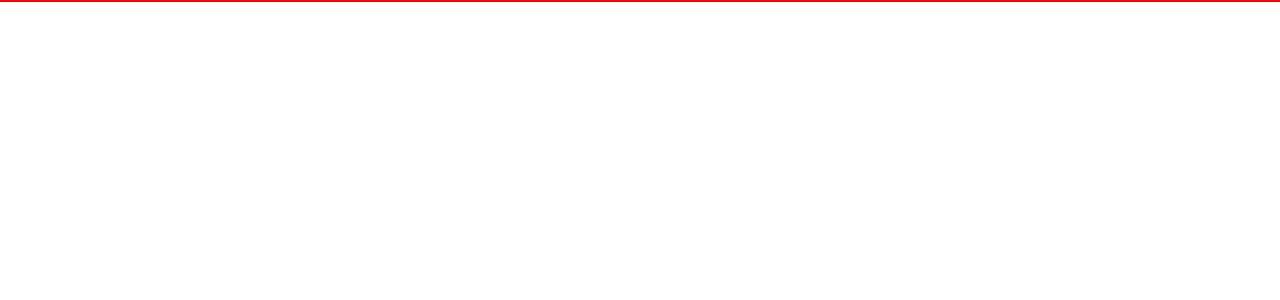
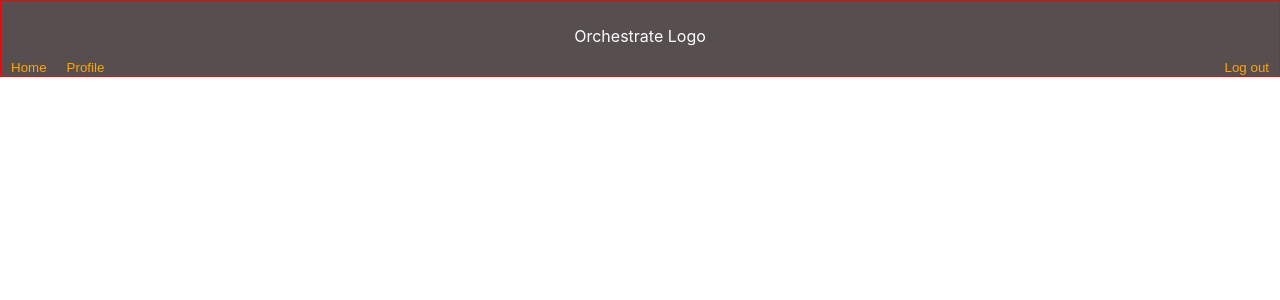
Before and after one commit to Chris-Whitney/Orchestrate-FE, a React (Create React App) app in the folder orchestrate/: page /groups in a window 1280 px wide. Before the commit this address had no page. Shown: the top 300 px of the page. Built offline with nearby package versions, Linux system fonts and the light colour scheme.

Commit message:
add the UI packages but unsuccessful to implement it, create the Header component and style it and incorporated to the App.js file

```diff
--- a/orchestrate/package.json
+++ b/orchestrate/package.json
@@ -3,6 +3,7 @@
   "version": "0.1.0",
   "private": true,
   "dependencies": {
+    "@elastic/eui": "^49.0.0",
     "@testing-library/jest-dom": "^5.16.2",
     "@testing-library/react": "^12.1.3",
     "@testing-library/user-event": "^13.5.0",
--- a/orchestrate/src/App.js
+++ b/orchestrate/src/App.js
@@ -1,33 +1,31 @@
-import './App.css';
-import { useState } from 'react';
+import "./App.css";
+import { useState } from "react";
 import { BrowserRouter, Routes, Route } from "react-router-dom";
-import { Welcome } from './Components/Welcome';
-import { Login } from './Components/Login';
+import { Welcome } from "./Components/Welcome";
+import { Login } from "./Components/Login";
 import { Register } from "./Components/Register";
-import { Dashboard } from './Components/Dashboard';
-import { UserContext } from './Utils/User';
-
-
-
+import { Dashboard } from "./Components/Dashboard";
+import { UserContext } from "./Utils/User";
+import { Header } from "./Components/Header";
 
 function App() {
+  const [loggedUser, setLoggedUser] = useState("");
 
-const [loggedUser, setLoggedUser] = useState('');
-
-const isLoggedIn = loggedUser;
+  const isLoggedIn = loggedUser;
 
   return (
     <BrowserRouter>
-    <UserContext.Provider value={{loggedUser, setLoggedUser, isLoggedIn}}>
-    <div className="App">
-      <Routes>
-        <Route path="/" element={<Welcome />}/>
-        <Route path="/login" element={<Login />}/>
-        <Route path="/register" element={<Register />}/>
-        <Route path="/home" element={<Dashboard />}/>
-      </Routes>
-    </div>
-    </UserContext.Provider>
+      <UserContext.Provider value={{ loggedUser, setLoggedUser, isLoggedIn }}>
+        <div className='App'>
+          <Header />
+          <Routes>
+            <Route path='/' element={<Welcome />} />
+            <Route path='/login' element={<Login />} />
+            <Route path='/register' element={<Register />} />
+            <Route path='/home' element={<Dashboard />} />
+          </Routes>
+        </div>
+      </UserContext.Provider>
     </BrowserRouter>
   );
 }
--- /dev/null
+++ b/orchestrate/src/Components/Header.js
@@ -0,0 +1,23 @@
+import "../Styling/Header.css";
+import { Link } from "react-router-dom";
+
+export function Header() {
+  return (
+    <div className='header'>
+      <div className='title'>Orchestrate Logo</div>
+      <nav className='nav-container'>
+        <Link to='/home'>
+          <button className='nav-link'>Home</button>
+        </Link>
+        <Link to='/profile'>
+          <button className='nav-link'>Profile</button>
+        </Link>
+        <div className='status'>
+          <Link to='/login'>
+            <button className='nav-link'>Log out</button>
+          </Link>
+        </div>
+      </nav>
+    </div>
+  );
+}
--- /dev/null
+++ b/orchestrate/src/Styling/Header.css
@@ -0,0 +1,37 @@
+.header {
+    background-color: rgb(87, 79, 79);
+    color: #fefefe;
+    display: flex ;
+    flex-direction: column;
+    height: 75px;
+    max-width: 1500px;
+    margin: 0 auto;
+
+}
+
+.nav-container {
+    /* border: 1px solid orange; */
+    height: 100%;
+    display:flex;
+    align-items: flex-end;
+
+}
+.title {
+    padding-top: 25px;
+}
+.status {
+    width: 100%;
+    display: flex;
+    justify-content: flex-end;
+}
+.nav-link {
+    background: none;
+    border: none;
+    color: orange;
+    padding: 0 10px;
+
+}
+
+.nav-link:hover{
+    color: #fefefe;
+}
```
Also changed, not shown: 1 other file (tests, documents, lock files or other folders).
